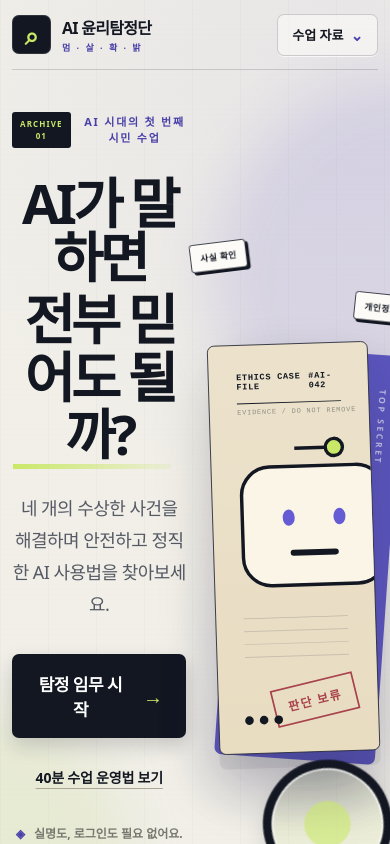
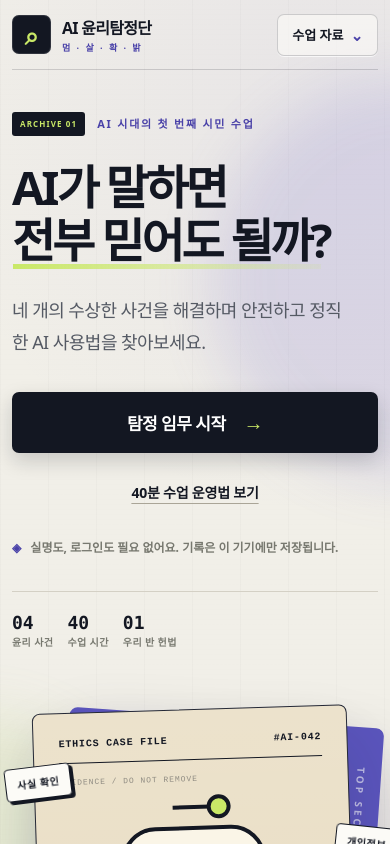
Before and after one commit to themonsteredu/ai-ethics-tamjung, a Next.js app in the folder ai-ethics-detectives/: page / in a window 390 px wide. Shown: the top 844 px of the page. Built offline with nearby package versions, Linux system fonts and the light colour scheme.

Commit message:
design: refine mobile archive composition

```diff
--- a/ai-ethics-detectives/src/app/globals.css
+++ b/ai-ethics-detectives/src/app/globals.css
@@ -1062,8 +1062,8 @@ textarea { min-height: 92px; resize: vertical; line-height: 1.5; }
   }
   .brand-index { display: none; }
   .hero { gap: 24px; }
-  .hero-copy { padding-bottom: 0; }
-  .hero-metrics { justify-content: center; }
+  .hero-copy { padding-bottom: 0; text-align: left; }
+  .hero-actions, .hero-metrics { justify-content: flex-start; }
   .method-strip { border-radius: 8px; }
   .case-heading { grid-template-columns: 1fr; }
   .case-heading p, .case-heading > b { grid-column: 1; grid-row: auto; }
@@ -1074,11 +1074,21 @@ textarea { min-height: 92px; resize: vertical; line-height: 1.5; }
   .site-header, .hero, .content-page, .content-page.compact, .progress-wrap { width: calc(100% - 24px); }
   .site-header { height: 70px; }
   .header-actions > .ghost-button { display: none; }
-  .hero { min-height: auto; padding-top: 42px; }
-  .hero h1 { font-size: clamp(45px, 14vw, 59px); letter-spacing: -.07em; }
+  .hero { display: block; min-height: auto; padding-top: 42px; }
+  .hero h1 { max-width: 340px; font-size: clamp(43px, 12vw, 48px); letter-spacing: -.065em; }
+  .hero-lead { max-width: 330px; text-align: left; }
+  .hero-actions { align-items: stretch; }
+  .hero-actions .primary-button { width: 100%; }
   .hero-metrics { gap: 14px; }
   .hero-metrics div { display: grid; gap: 1px; text-align: left; }
-  .hero-visual { margin-top: 5px; }
+  .hero-visual { min-height: 445px; margin: 42px 0 0; transform: none; }
+  .hero-visual .case-file { width: min(330px, 86%); height: 410px; }
+  .hero-visual .main-file { padding: 25px; }
+  .hero-visual .main-file::before { left: 25px; top: 64px; }
+  .hero-visual .robot-face { width: 145px; height: 124px; margin-top: 66px; }
+  .hero-visual .robot-face > i { left: 49px; }
+  .hero-visual .magnifier { width: 125px; height: 125px; right: -8px; bottom: 16px; }
+  .hero-visual .magnifier span { width: 45px; height: 45px; left: 31px; top: 31px; }
   .method-strip { margin-top: 36px; }
   .method-item { min-height: 60px; }
   .briefing-card::before { margin-bottom: 24px; }
```
